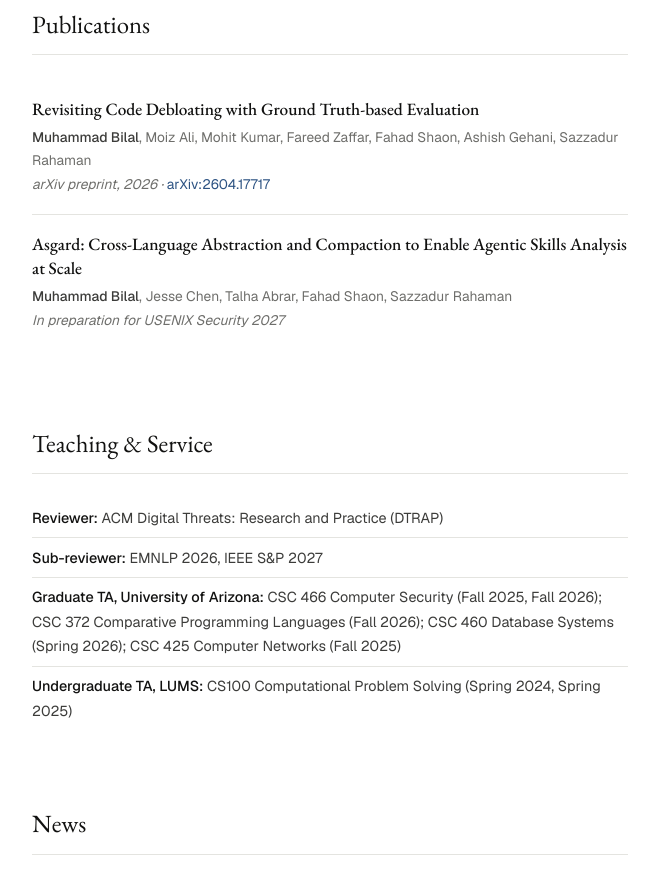
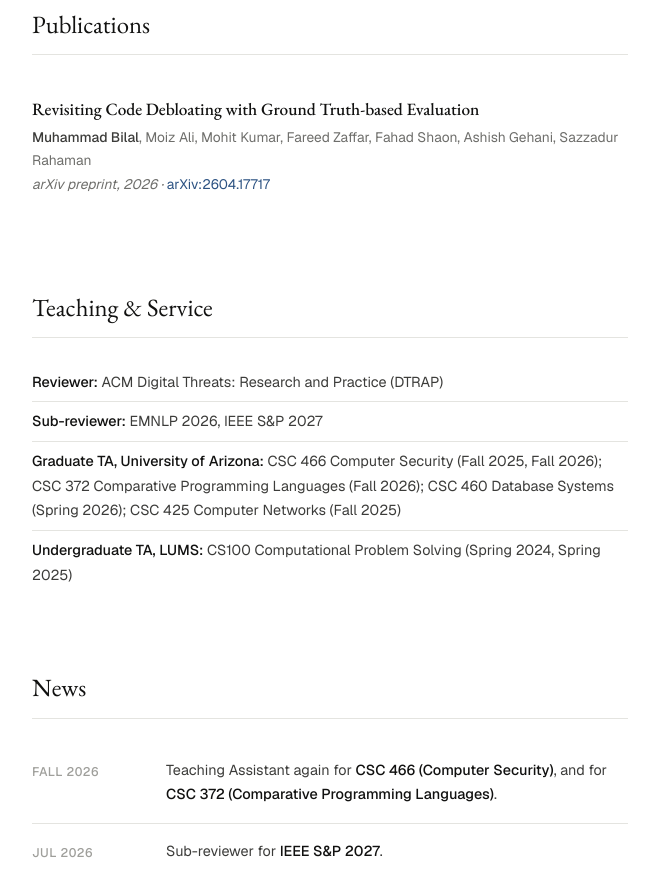
Before and after one commit to Bilalmd01/bilalmd01.github.io, a plain HTML site: page index.html in a window 1280 px wide. Shown: the part 1251-2130 px from the top of the page, without its empty margins (292-951 px from the left). Drawn offline with nearby package versions, Linux system fonts and the light colour scheme.

Commit message:
Remove Asgard manuscript from Publications
Co-Authored-By: Claude Opus 5.5 <noreply@anthropic.com>

```diff
--- a/index.html
+++ b/index.html
@@ -478,11 +478,6 @@
         <p class="pub-authors"><strong>Muhammad Bilal</strong>, Moiz Ali, Mohit Kumar, Fareed Zaffar, Fahad Shaon, Ashish Gehani, Sazzadur Rahaman</p>
         <p class="pub-venue">arXiv preprint, 2026 &middot; <a href="https://arxiv.org/abs/2604.17717" target="_blank">arXiv:2604.17717</a></p>
       </div>
-      <div class="pub-item">
-        <p class="pub-title">Asgard: Cross-Language Abstraction and Compaction to Enable Agentic Skills Analysis at Scale</p>
-        <p class="pub-authors"><strong>Muhammad Bilal</strong>, Jesse Chen, Talha Abrar, Fahad Shaon, Sazzadur Rahaman</p>
-        <p class="pub-venue">In preparation for USENIX Security 2027</p>
-      </div>
     </section>
 
     <!-- TEACHING & SERVICE -->
```
